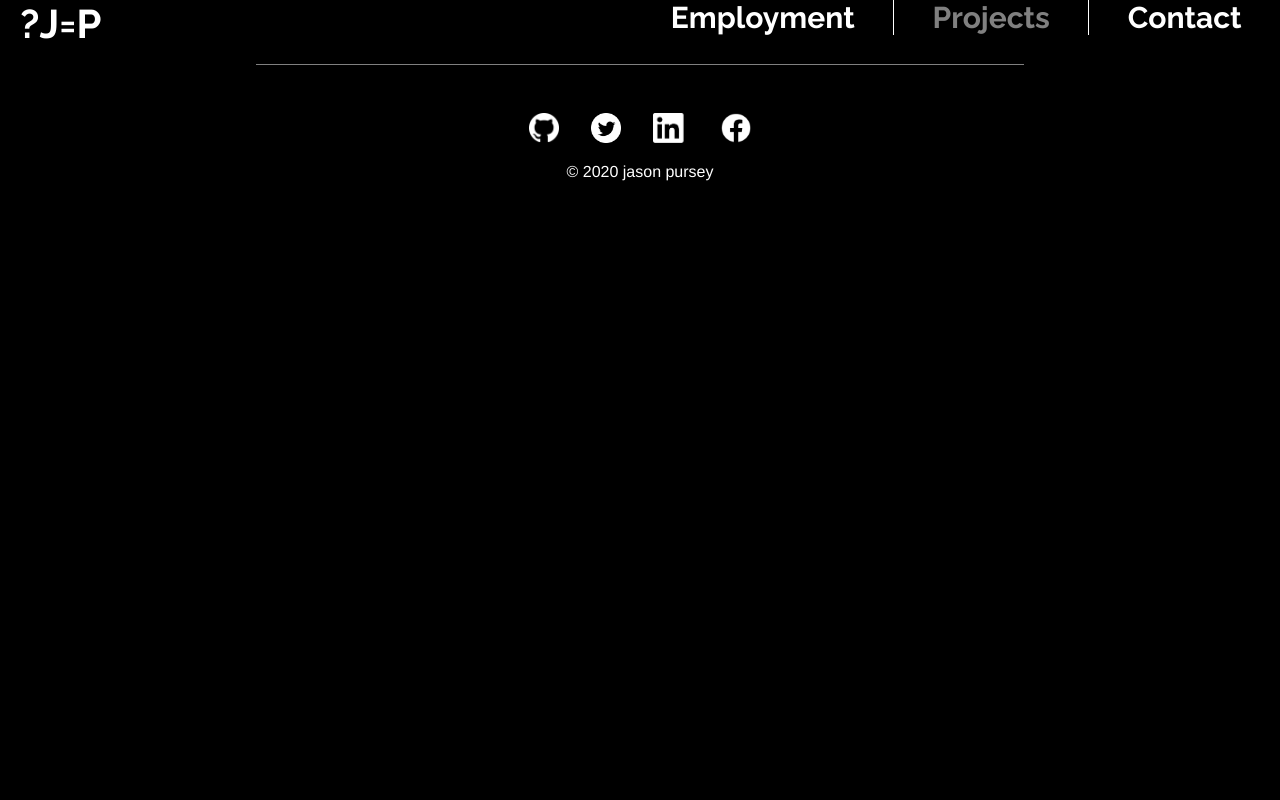
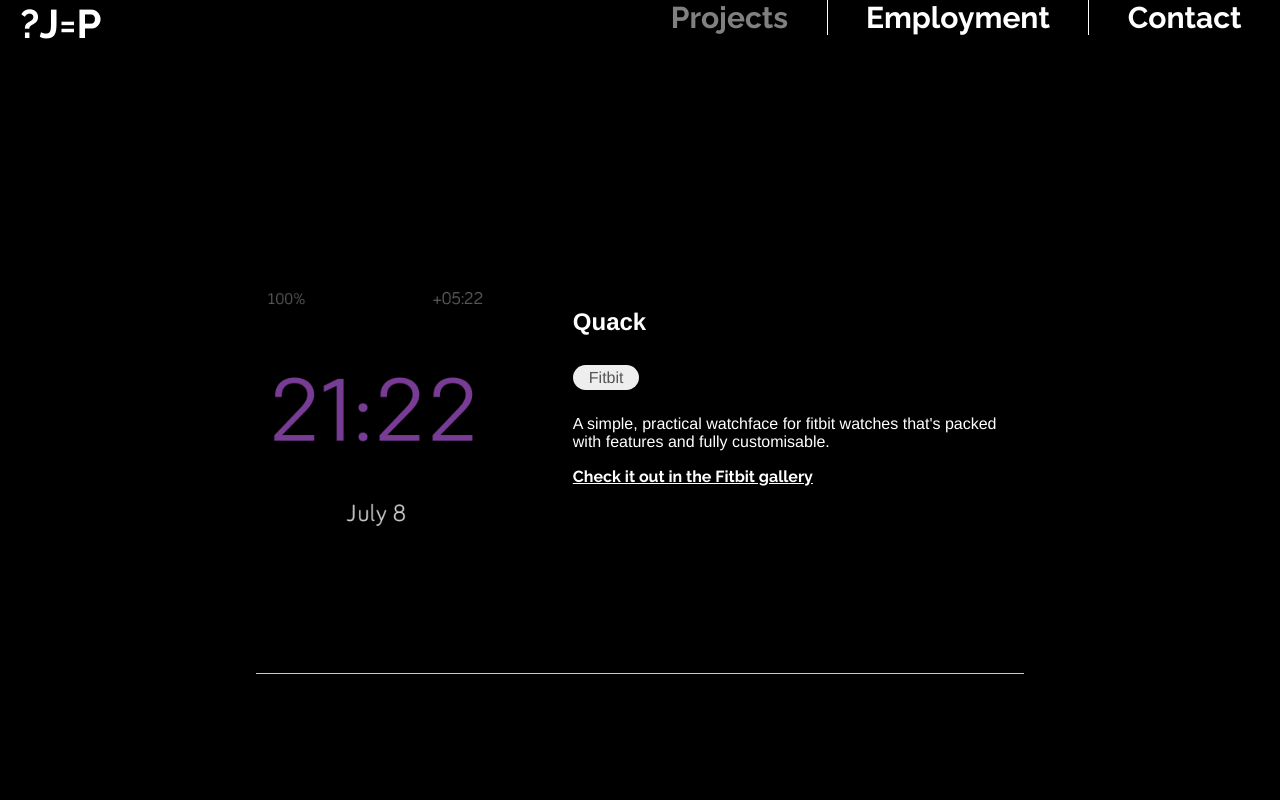
Before and after one commit to oswalde-p/personal-site, a Vue app: page /projects in a window 1280 px wide. Shown: the top 800 px of the page. Built offline with nearby package versions, Linux system fonts and the light colour scheme.

Commit message:
Add projects page

```diff
--- a/src/assets/style.css
+++ b/src/assets/style.css
@@ -13,7 +13,7 @@ body {
 }
 
 section {
-  margin: 10vh 25vw;
+  margin: 10vh 20vw;
   min-height: 50vh;
   text-align: start;
 }
--- a/src/components/common/header.vue
+++ b/src/components/common/header.vue
@@ -20,16 +20,16 @@ export default {
     ul.mobile(v-if="mobileMenuOpen" v-on:click="toggleMobileMenu()")
       li.close ✕
       li
+        router-link(to="/projects") Projects
+      li
         router-link(to="/jobs") Employment
-      li
-        router-link(to="/projects") Projects
       li
         router-link(to="/contact") Contact
     ul.desktop
       li
+        router-link(to="/projects") Projects
+      li
         router-link(to="/jobs") Employment
-      li
-        router-link(to="/projects") Projects
       li
         router-link(to="/contact") Contact
 </template>
--- a/src/components/home/index.vue
+++ b/src/components/home/index.vue
@@ -7,11 +7,12 @@ export default {
   section
     .hero
       .copy
-        h1 hello.
+        h1 Hi there,
         p
-          | my name is
+          | My name is
           |
-          a(href="#about") jason
+          a(href="#about") Jason
+          | .
     #about
       p full stack developer
       p relocating from 🥨 to ☕
--- /dev/null
+++ b/src/components/projects/index.vue
@@ -0,0 +1,26 @@
+<script>
+import ProjectItem from './projectItem.vue'
+import projectData from './projects.json'
+
+export default {
+  name: 'Projects',
+  components: {
+    ProjectItem,
+  },
+  data() {
+    return {
+      projectData,
+    }
+  },
+}
+</script>
+<template lang="pug">
+  section
+    ProjectItem(v-for="project in projectData",
+    :key="project.title",
+    :title="project.title",
+    :tags="project.tags",
+    :description="project.description",
+    :externalLink="project.externalLink",
+    :imageName="project.imageName" )
+</template>
--- /dev/null
+++ b/src/components/projects/projectItem.vue
@@ -0,0 +1,85 @@
+<script>
+export default {
+  name: 'ProjectItem',
+  props: {
+    title: {
+      type: String,
+      required: true,
+    },
+    tags: {
+      type: Array,
+    },
+    description: {
+      type: String,
+      required: true,
+    },
+    externalLink: {
+      type: Object,
+      required: false,
+    },
+    imageName: {
+      type: String,
+      required: false,
+    },
+  },
+  computed: {
+    imagePath() {
+      return `/images/projects/${this.imageName}`
+    },
+  },
+}
+</script>
+<template lang="pug">
+  .project
+    img(v-if="imageName" :src="imagePath")
+    .info
+      h2 {{ title }}
+      ul.tags(v-if="tags")
+        li(v-for="tag in tags" :key="tag") {{ tag }}
+      p {{ description }}
+      a(v-if="externalLink" :href="externalLink.target" target="_blank") {{ externalLink.text }}
+</template>
+<style lang="scss" scoped>
+.project {
+  display: grid;
+  grid-column-gap: 1em;
+  grid-row-gap: 2em;
+  grid-template-columns: 2fr 3fr;
+  padding: 9em 0;
+  &:not(:last-of-type){
+    border-bottom: 1px solid #ccc;
+  }
+}
+
+
+img {
+  width: 80%;
+}
+
+ul {
+  list-style-type: none;
+  padding: 0;
+}
+
+li {
+  background-color: #eee;
+  border-radius: 1em;
+  color: #555;
+  display: inline-block;
+  font-weight: 500;
+  margin: 0.6em 1em 0.6em 0;
+  padding: 0.2em 1em 0.2em 1em;
+}
+
+@media all and (max-width: 700px) {
+  .project {
+    grid-template-columns: 100%;
+    padding-top: 3em;
+  }
+
+  img {
+    margin: 0 10%;
+    width: 80%;
+  }
+}
+</style>
--- /dev/null
+++ b/src/components/projects/projects.json
@@ -0,0 +1,22 @@
+[
+  {
+    "title": "Quack",
+    "tags": ["Fitbit"],
+    "description": "A simple, practical watchface for fitbit watches that's packed with features and fully customisable.",
+    "externalLink": {
+      "target": "https://gallery.fitbit.com/details/385076eb-cd5a-40b9-ac6e-64cb0fa2e25b",
+      "text": "Check it out in the Fitbit gallery"
+    },
+    "imageName": "quack.png"
+  },
+  {
+    "title": "guhrli",
+    "tags": ["Fitbit"],
+    "description": "Watchface capable of displaying continuous glucose monitoring (cgm) data from a variety of sources where the time changes colour to inform users of dangerous levels.",
+    "externalLink": {
+      "target": "https://gallery.fitbit.com/details/69cb39c2-2290-49de-b7e2-4223afea053d",
+      "text": "Check it out in the Fitbit gallery"
+    },
+    "imageName": "guhrli.png"
+  }
+]
--- a/src/router/index.js
+++ b/src/router/index.js
@@ -16,7 +16,12 @@ const routes = [
     // route level code-splitting
     // this generates a separate chunk (about.[hash].js) for this route
     // which is lazy-loaded when the route is visited.
-    component: () => import(/* webpackChunkName: "about" */ '../components/jobs/index.vue'),
+    component: () => import(/* webpackChunkName: "jobs" */ '../components/jobs/index.vue'),
+  },
+  {
+    path: '/projects',
+    name: 'projects',
+    component: () => import(/* webpackChunkName: "projects" */ '../components/projects/index.vue'),
   },
 ]
 
```
Also changed, not shown: public/images/projects/guhrli.png (added), public/images/projects/quack.png (added).
